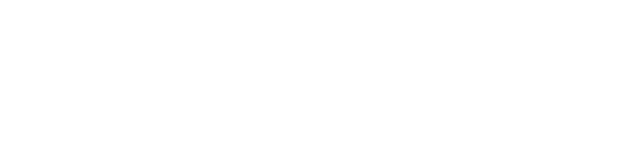
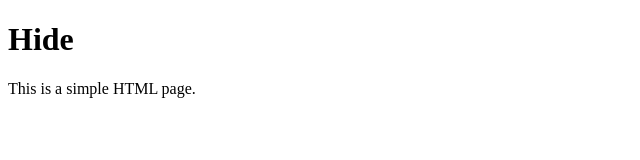
Before and after one commit to Tuphanalemagar/Daraz_Clone, a plain HTML site: page bank.htm in a window 1280 px wide. Shown: the whole page, without its empty margins (0-640 px from the left). Drawn offline with Linux system fonts and the light colour scheme.

Commit message:
add detail

```diff
--- a/bank.htm
+++ b/bank.htm
@@ -6,6 +6,8 @@
     <title>Hide</title>
 </head>
 <body>
+    <h1>Hide</h1>
+    <p>This is a simple HTML page.</p>
 
 </body>
 </html>
```
